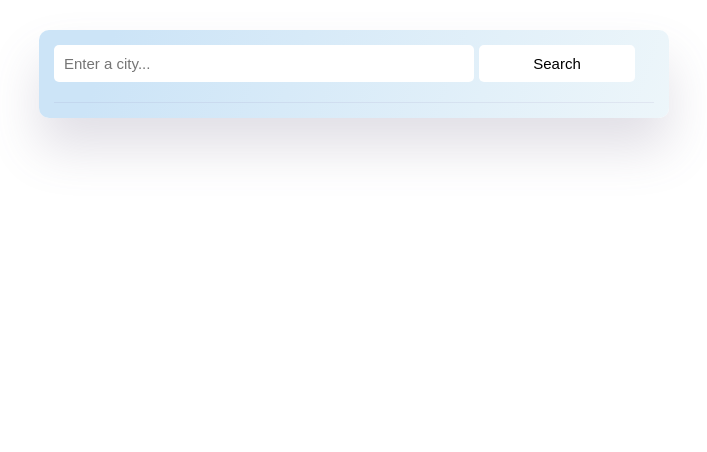
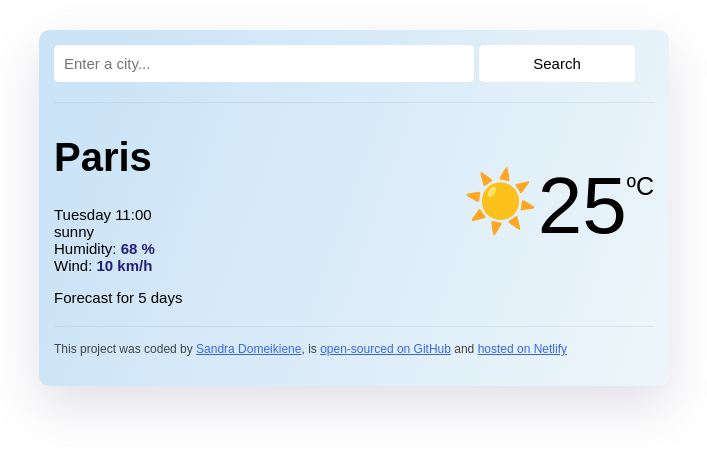
Before and after one commit to sanddot/weather-project-app, a React (Create React App) app: page / in a window 1280 px wide. Shown: the top 452 px of the page, without its empty margins (286-993 px from the left). Built offline with nearby package versions, Linux system fonts and the light colour scheme.

Commit message:
Added main current weather and footer structures

```diff
--- a/src/App.css
+++ b/src/App.css
@@ -16,5 +16,5 @@
   margin: 30px auto;
   border-radius: 10px;
   padding: 15px;
-  box-shadow: 0 30px 50px rgba(105, 96, 128, 0.2);
+  box-shadow: 0 20px 50px rgba(105, 96, 128, 0.2);
 }
--- a/src/App.js
+++ b/src/App.js
@@ -1,11 +1,15 @@
 import "./App.css";
 import Header from "./Header";
+import Main from "./Main";
+import Footer from "./Footer";
 
 function App() {
   return (
     <div className="App">
       <div className="weather-app-frame">
         <Header />
+        <Main />
+        <Footer />
       </div>
     </div>
   );
--- /dev/null
+++ b/src/Footer.js
@@ -0,0 +1,31 @@
+import React from "react";
+import "./footer.css";
+
+export default function Footer() {
+  return (
+    <div className="Footer">
+      <p>
+        This project was coded by{" "}
+        <a href="https://github.com/sanddot" target="_blank" rel="noreferrer">
+          Sandra Domeikiene
+        </a>
+        , is{" "}
+        <a
+          href="https://github.com/sanddot/weather-project-app"
+          target="_blank"
+          rel="noreferrer"
+        >
+          open-sourced on GitHub
+        </a>{" "}
+        and{" "}
+        <a
+          href="https://helpful-chaja-53e18c.netlify.app/"
+          target="_blank"
+          rel="noreferrer"
+        >
+          hosted on Netlify
+        </a>
+      </p>
+    </div>
+  );
+}
--- /dev/null
+++ b/src/Main.js
@@ -0,0 +1,42 @@
+import React from "react";
+import "./main.css";
+
+export default function Main() {
+  let weatherData = {
+    city: "Paris",
+    date: "Tuesday 11:00",
+    description: "sunny",
+    temperature: 25,
+    imgUrl: "https://ssl.gstatic.com/onebox/weather/64/sunny.png",
+    humidity: 68,
+    wind: 10,
+  };
+
+  return (
+    <div className="Main">
+      <div className="current-weather">
+        <div>
+          <h1 className="current-city">{weatherData.city}</h1>
+          <div className="current-weather-details">
+            <p>
+              <span>{weatherData.date}</span>
+              <br />
+              <span> {weatherData.description}</span>
+              <br />
+              Humidity: <strong>{weatherData.humidity} %</strong>
+              <br />
+              Wind:
+              <strong> {weatherData.wind} km/h</strong>
+            </p>
+          </div>
+        </div>
+        <div className="current-temperature">
+          <div className="emoji">☀️</div>
+          <div className="temperature">{weatherData.temperature}</div>
+          <div className="celsius">ºC</div>
+        </div>
+      </div>
+      <div className="forecast">Forecast for 5 days</div>
+    </div>
+  );
+}
--- /dev/null
+++ b/src/footer.css
@@ -0,0 +1,12 @@
+.Footer {
+  border-top: 1px solid rgba(116, 98, 157, 0.1);
+  margin-top: 20px;
+  font-size: 12px;
+}
+.Footer p {
+  line-height: 20px;
+  color: rgb(67, 67, 67);
+}
+.Footer a {
+  color: rgb(55, 103, 233);
+}
--- /dev/null
+++ b/src/main.css
@@ -0,0 +1,31 @@
+.Main .current-weather {
+  display: flex;
+  justify-content: space-between;
+  align-items: center;
+  padding-top: 20px;
+}
+
+.Main .current-city {
+  font-size: 40px;
+  font-weight: 600;
+  line-height: 68px;
+  margin: 0;
+}
+.Main .current-weather-details strong {
+  color: rgb(34, 30, 119);
+}
+.Main .current-temperature {
+  display: flex;
+}
+.Main .current-temperature .emoji {
+  font-size: 60px;
+}
+.Main .current-temperature .temperature {
+  font-size: 80px;
+  line-height: 80px;
+  font-weight: 450;
+}
+.Main .current-temperature .celsius {
+  font-size: 25px;
+  margin-top: 6px;
+}
```
